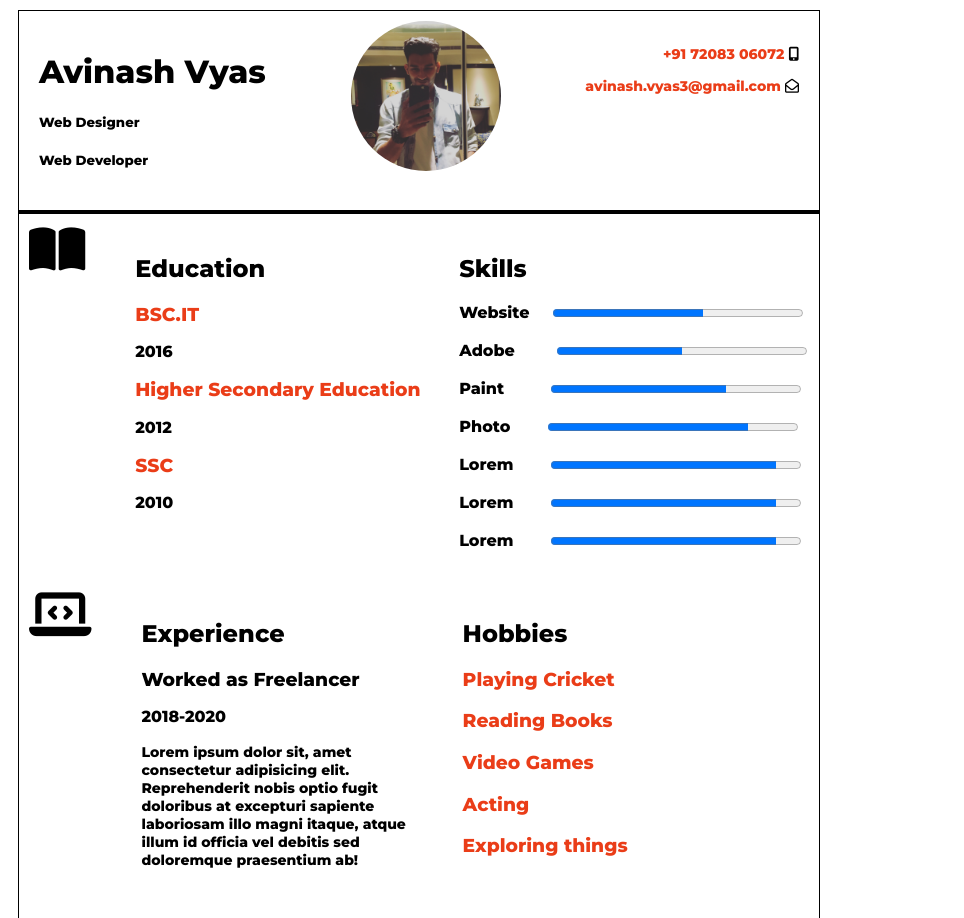
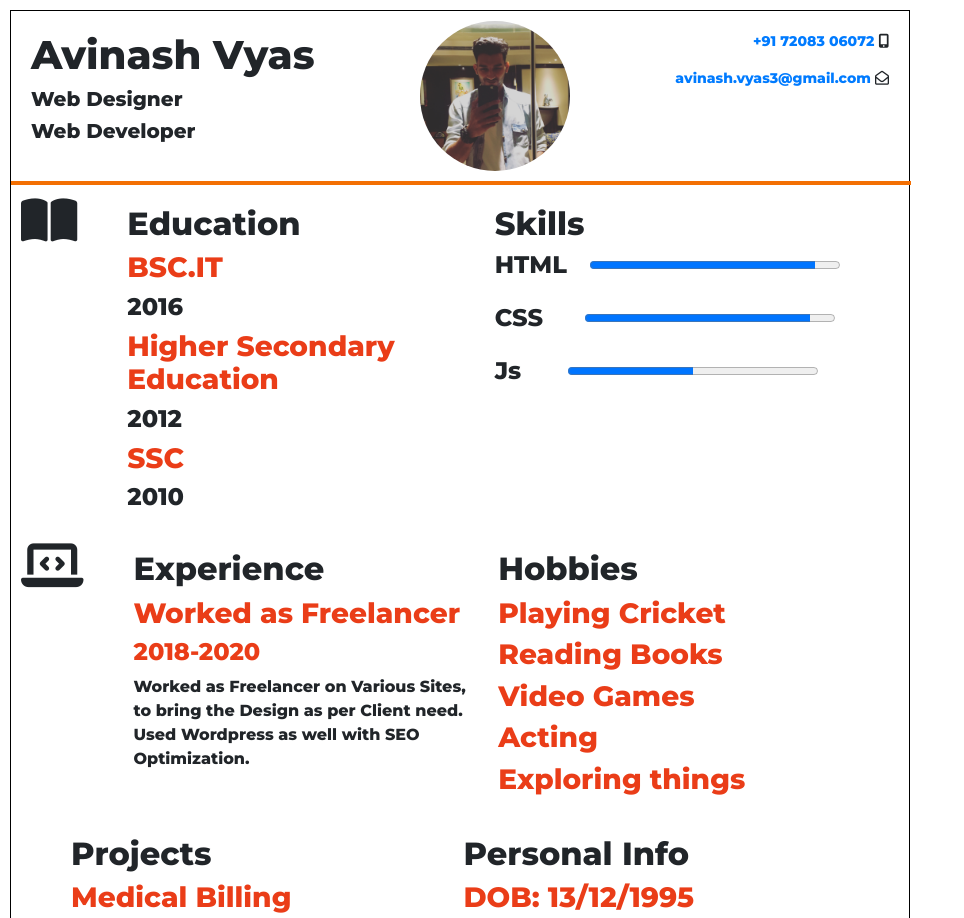
Before and after one commit to avi-1312/Eresume, a plain HTML site: page index.html in a window 1280 px wide. Shown: the top 918 px of the page, without its empty margins (0-964 px from the left). Drawn offline with nearby package versions, Linux system fonts and the light colour scheme.

Commit message:
updatedresume

```diff
--- a/Eresume.css
+++ b/Eresume.css
@@ -3,8 +3,8 @@ div{
 }
 
 .ResumeBody{
-    height: 1250px;
-    width: 800px;
+    height: 1150px;
+    width: 900px;
     border: 1px solid black;
 }
 
@@ -24,9 +24,9 @@ img{
 
 .line{
    height: 4px;
-   width: 800px;
+   width: 900px;
    margin: 0;
-   background-color: black;
+   background-color: rgb(243, 111, 3);
 }
 
 .text-1{
--- a/index.html
+++ b/index.html
@@ -5,6 +5,7 @@
     <link href="Eresume.css" rel="stylesheet">
     <link href="https://fonts.googleapis.com/css2?family=Montserrat:wght@800&amp;display=swap" rel="stylesheet">
     <script src="https://kit.fontawesome.com/b5605da777.js" crossorigin="anonymous"></script>
+    <link rel="stylesheet" href="https://stackpath.bootstrapcdn.com/bootstrap/4.5.0/css/bootstrap.min.css" integrity="sha384-9aIt2nRpC12Uk9gS9baDl411NQApFmC26EwAOH8WgZl5MYYxFfc+NcPb1dKGj7Sk" crossorigin="anonymous">
 
 
 </head>
@@ -14,7 +15,7 @@
    <div style="display: flex; justify-content: space-between;">
 
       <div class="text">
-      <h1>Avinash Vyas</h1>
+      <h1 style=>Avinash Vyas</h1>
       <h5>Web Designer</h5>
      <h5>Web Developer</h5>
     </div>
@@ -38,22 +39,20 @@
 
      </div>
      <div class="text-2"><h2>Skills</h2>
-     <h4 style="display: inline;">Website</h4>&nbsp;&nbsp; &nbsp; <progress id="file" value="60" max="100"> 60% </progress><br><br>
-     <h4 style="display: inline;">Adobe</h4>&nbsp; &nbsp; &nbsp; &nbsp;&nbsp; <progress id="file" value="50" max="100"> 50% </progress><br><br>
-     <h4 style="display: inline;">Paint</h4>&nbsp;&nbsp; &nbsp; &nbsp; &nbsp;&nbsp; <progress id="file" value="70" max="100"> 70% </progress><br><br>
-     <h4 style="display: inline;">Photo</h4>&nbsp;&nbsp; &nbsp; &nbsp;&nbsp;&nbsp;<progress id="file" value="80" max="100"> 80% </progress><br><br>
-     <h4 style="display: inline;">Lorem</h4>&nbsp;&nbsp; &nbsp; &nbsp;&nbsp;&nbsp;<progress id="file" value="90" max="100"> 90% </progress><br><br>
-     <h4 style="display: inline;">Lorem</h4>&nbsp;&nbsp; &nbsp; &nbsp;&nbsp;&nbsp;<progress id="file" value="90" max="100"> 90% </progress><br><br>
-     <h4 style="display: inline;">Lorem</h4>&nbsp;&nbsp; &nbsp; &nbsp;&nbsp;&nbsp;<progress id="file" value="90" max="100"> 90% </progress><br><br>
+     <h4 style="display: inline;">HTML</h4>&nbsp;&nbsp; &nbsp; <progress id="file" value="90" max="100"> 90% </progress><br><br>
+     <h4 style="display: inline;">CSS</h4>&nbsp; &nbsp; &nbsp; &nbsp;&nbsp; <progress id="file" value="90" max="100">90% </progress><br><br>
+     <h4 style="display: inline;">Js</h4>&nbsp;&nbsp; &nbsp; &nbsp; &nbsp;&nbsp; <progress id="file" value="50" max="100"> 50% </progress><br><br>
      </div>
     </div>
+
+
 
    <div style="display: flex; flex-direction: row; ">
    <i class="fas fa-laptop-code" style="font-size: 50px;"></i>
    <div class="text-1"><h2>Experience</h2>
-   <h3 style="color: ##EA3D18;">Worked as Freelancer</h3>
-   <h4 style="color: ##EA3D18;">2018-2020</h4>
-   <p>Lorem ipsum dolor sit, amet consectetur adipisicing elit. Reprehenderit nobis optio fugit doloribus at excepturi sapiente laboriosam illo magni itaque, atque illum id officia vel debitis sed doloremque praesentium ab!</p>
+   <h3 style="color: #EA3D18;">Worked as Freelancer</h3>
+   <h4 style="color: #EA3D18;">2018-2020</h4>
+   Worked as Freelancer on Various Sites, to bring the Design as per Client need. Used Wordpress as well with SEO Optimization.
    </div>
 
    <div class="text-2"><h2>Hobbies</h2>
@@ -82,4 +81,8 @@
 
 </div>
 
+<script src="https://code.jquery.com/jquery-3.5.1.slim.min.js" integrity="sha384-DfXdz2htPH0lsSSs5nCTpuj/zy4C+OGpamoFVy38MVBnE+IbbVYUew+OrCXaRkfj" crossorigin="anonymous"></script>
+<script src="https://cdn.jsdelivr.net/npm/popper.js@1.16.0/dist/umd/popper.min.js" integrity="sha384-Q6E9RHvbIyZFJoft+2mJbHaEWldlvI9IOYy5n3zV9zzTtmI3UksdQRVvoxMfooAo" crossorigin="anonymous"></script>
+<script src="https://stackpath.bootstrapcdn.com/bootstrap/4.5.0/js/bootstrap.min.js" integrity="sha384-OgVRvuATP1z7JjHLkuOU7Xw704+h835Lr+6QL9UvYjZE3Ipu6Tp75j7Bh/kR0JKI" crossorigin="anonymous"></script>
+
 </body></html>
```
